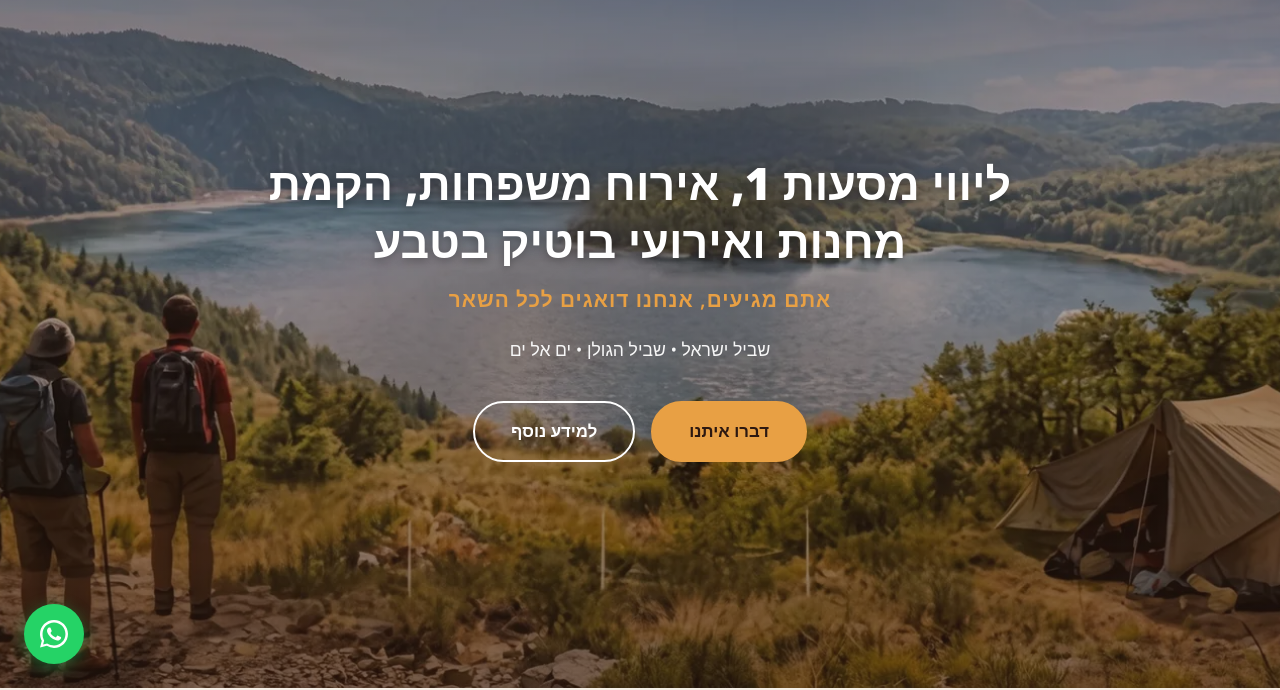
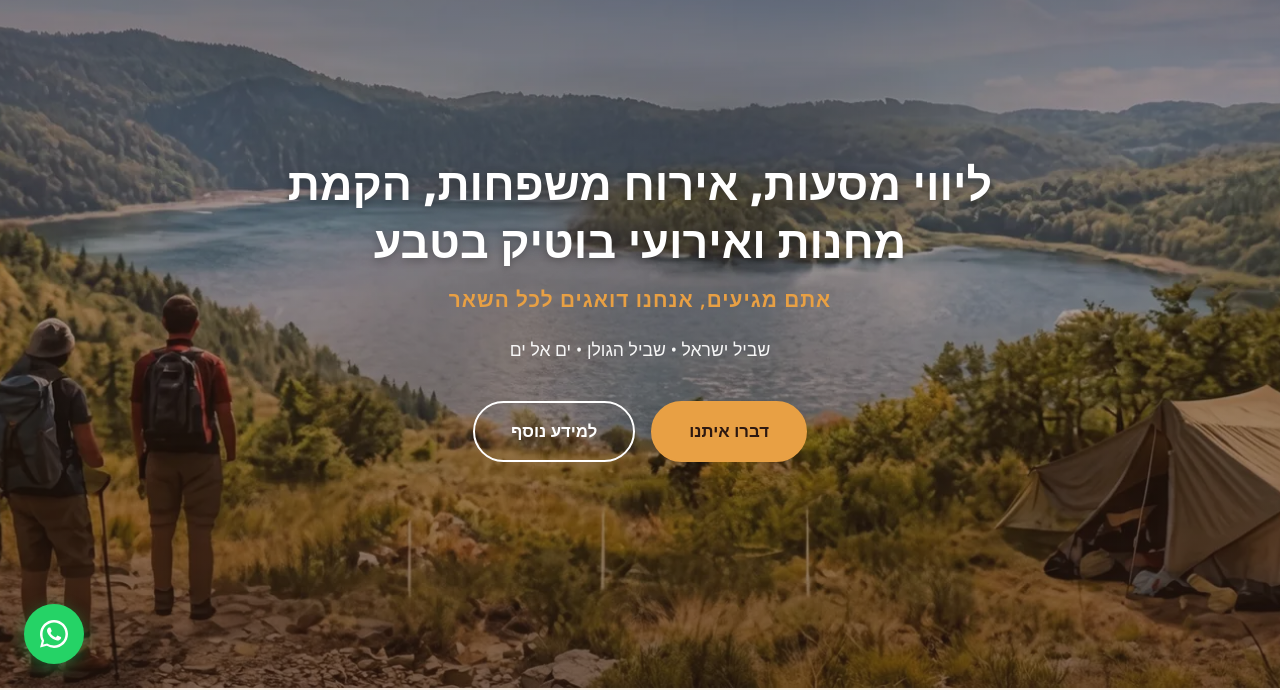
Before and after one commit to yuda85/ShvilLavan, an Eleventy site: page src/pages/index.njk in a window 1280 px wide. Shown: the part 112-802 px from the top of the page. Built offline with nearby package versions, Linux system fonts and the light colour scheme; Eleventy itself is replaced by a stand-in of ours; files that its build step writes are made by us from their sources.

Commit message:
Update דף “home”

```diff
--- a/src/pages/index.njk
+++ b/src/pages/index.njk
@@ -14,7 +14,7 @@ ogImage: https://shvil-lavan.co.il/images/og-share.jpg
 heroImage: hero
 schemaKey: home
 hero:
-  h1: ליווי מסעות 1, אירוח משפחות, הקמת מחנות ואירועי בוטיק בטבע
+  h1: ליווי מסעות, אירוח משפחות, הקמת מחנות ואירועי בוטיק בטבע
   imageAlt: מטיילים בשביל ישראל משקיפים על נוף אגם - ליווי מסעות בשטח שביל לבן
   ctaSecondaryHref: "#services"
   ctaSecondaryText: למידע נוסף
```
